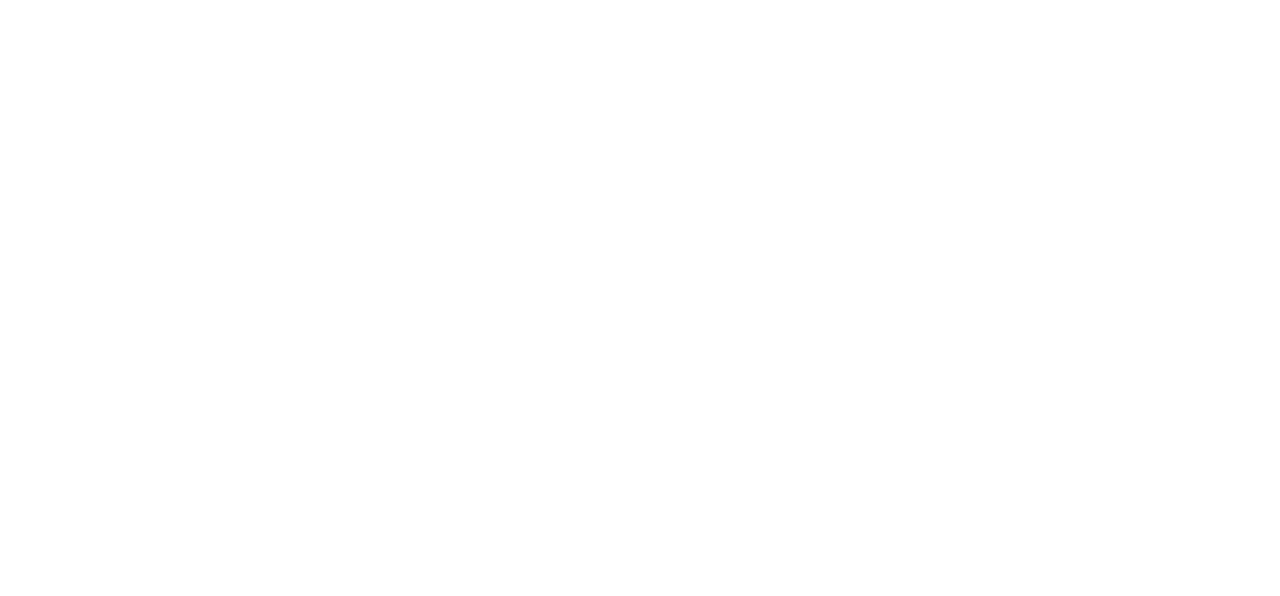
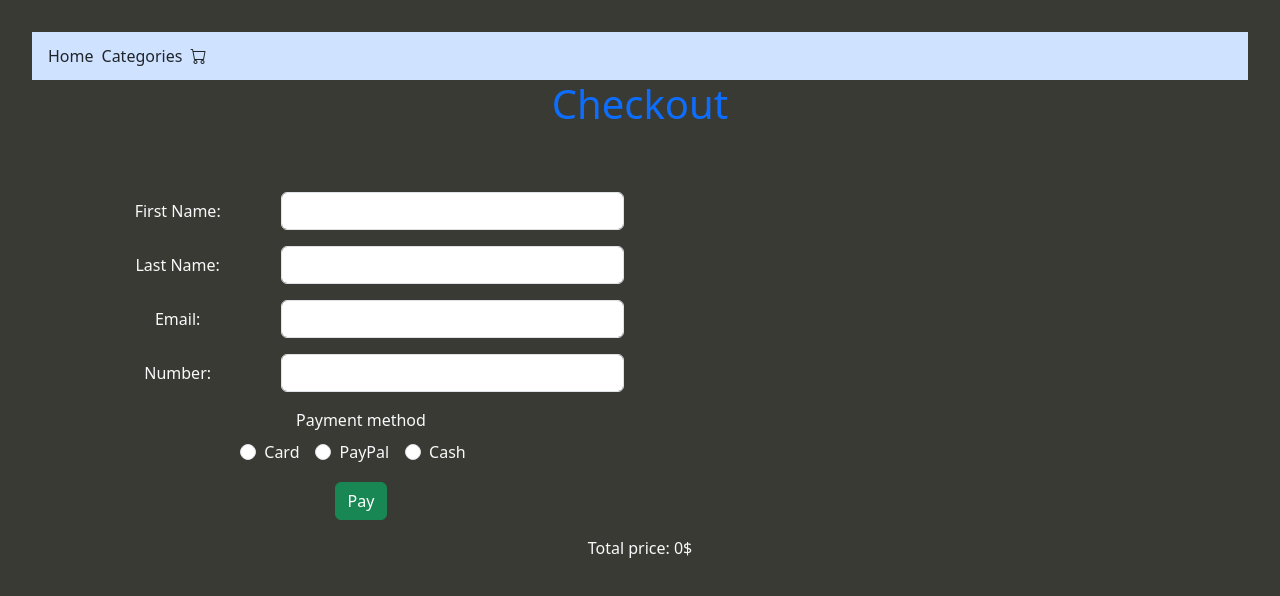
Before and after one commit to SafeFighter/Ecommerce-project-react, a React (Vite) app: page /5tor3/checkout in a window 1280 px wide. Before the commit this address had no page. Shown: the top 596 px of the page. Built offline with nearby package versions, Linux system fonts and the light colour scheme.

Commit message:
Added checkout

```diff
--- a/src/App.css
+++ b/src/App.css
@@ -1,4 +1,9 @@
 #root {
+  background-color: rgb(58, 58, 52);
+  background-size: cover;
+  background-position: center;
+  background-repeat: no-repeat;
+  min-height: 100vh;
   max-width: 1280px;
   margin: 0 auto;
   padding: 2rem;
--- a/src/App.jsx
+++ b/src/App.jsx
@@ -7,6 +7,7 @@
 import Product from "./pages/Product";
 import { CartProvider } from "./context/CartContext";
 import Cart from "./pages/Cart";
+import Checkout from "./pages/Checkout";
 
 function App() {
   return (
@@ -19,6 +20,7 @@
             <Route path="/5tor3/categories" element={<ProductSearch />} />
             <Route path="/5tor3/product/:id" element={<Product />} />
             <Route path="/5tor3/cart" element={<Cart />} />
+            <Route path="/5tor3/checkout" element={<Checkout />} />
           </Routes>
         </Router>
       </CartProvider>
--- a/src/pages/Cart.jsx
+++ b/src/pages/Cart.jsx
@@ -3,6 +3,7 @@
 import { useContext } from "react";
 import CartItem from "../components/CartItem";
 import "../styles/cart.css";
+import { Link } from "react-router-dom";
 function Cart() {
   const { cart, removeFromCart, clearCart } = useContext(CartContext);
   return (
@@ -35,7 +36,9 @@
               <button className="btn btn-warning" onClick={clearCart}>
                 Clear Cart
               </button>
-              <button className="btn btn-success">Checkout</button>
+              <Link to="/5tor3/checkout">
+                <button className="btn btn-success">Checkout</button>
+              </Link>
             </div>
           </>
         )}
--- a/src/pages/Checkout.jsx
+++ b/src/pages/Checkout.jsx
@@ -1,5 +1,150 @@
+import Header from "../components/Header";
+import { useContext } from "react";
+import CartContext from "../context/CartContext";
+
 function Checkout() {
-  return <></>;
+  const { cart } = useContext(CartContext);
+  const prices = cart.map((item) => item.price);
+  let sum = 0;
+  prices.forEach(sumPrice);
+  console.log(prices);
+
+  function sumPrice(priceArray) {
+    sum += priceArray;
+  }
+  return (
+    <>
+      <Header />
+      <div className="container">
+        <div>
+          <h1 className="text-primary mb-5">Checkout</h1>
+        </div>
+        <div className="d-flex">
+          <form className="w-50 p-3" action="">
+            <div className="mb-3 row align-items-center">
+              <label
+                htmlFor="firstName"
+                className="col-sm-4 col-form-label text-light"
+              >
+                First Name:
+              </label>
+              <div className="col-sm-8">
+                <input
+                  id="firstName"
+                  type="text"
+                  className="form-control"
+                  required
+                />
+              </div>
+            </div>
+
+            <div className="mb-3 row align-items-center">
+              <label
+                htmlFor="lastName"
+                className="col-sm-4 col-form-label text-light"
+              >
+                Last Name:
+              </label>
+              <div className="col-sm-8">
+                <input
+                  id="lastName"
+                  type="text"
+                  className="form-control"
+                  required
+                />
+              </div>
+            </div>
+
+            <div className="mb-3 row align-items-center">
+              <label
+                htmlFor="email"
+                className="col-sm-4 col-form-label text-light"
+              >
+                Email:
+              </label>
+              <div className="col-sm-8">
+                <input
+                  id="email"
+                  type="email"
+                  className="form-control"
+                  required
+                />
+              </div>
+            </div>
+
+            <div className="mb-3 row align-items-center">
+              <label
+                htmlFor="number"
+                className="col-sm-4 col-form-label text-light"
+              >
+                Number:
+              </label>
+              <div className="col-sm-8">
+                <input
+                  id="number"
+                  type="text"
+                  pattern="[0-9]+"
+                  className="form-control"
+                  required
+                />
+              </div>
+            </div>
+
+            <div className="mb-3">
+              <p className="text-light mb-2">Payment method</p>
+              <div className="form-check form-check-inline">
+                <input
+                  className="form-check-input"
+                  type="radio"
+                  name="payment"
+                  id="paymentCard"
+                />
+                <label
+                  className="form-check-label text-light"
+                  htmlFor="paymentCard"
+                >
+                  Card
+                </label>
+              </div>
+              <div className="form-check form-check-inline">
+                <input
+                  className="form-check-input"
+                  type="radio"
+                  name="payment"
+                  id="paymentPayPal"
+                />
+                <label
+                  className="form-check-label text-light"
+                  htmlFor="paymentPayPal"
+                >
+                  PayPal
+                </label>
+              </div>
+              <div className="form-check form-check-inline">
+                <input
+                  className="form-check-input"
+                  type="radio"
+                  name="payment"
+                  id="paymentCash"
+                />
+                <label
+                  className="form-check-label text-light"
+                  htmlFor="paymentCash"
+                >
+                  Cash
+                </label>
+              </div>
+            </div>
+
+            <button className="btn btn-success">Pay</button>
+          </form>
+        </div>
+        <div>
+          <p className="text-light">Total price: {sum}$</p>
+        </div>
+      </div>
+    </>
+  );
 }
 
 export default Checkout;
```
